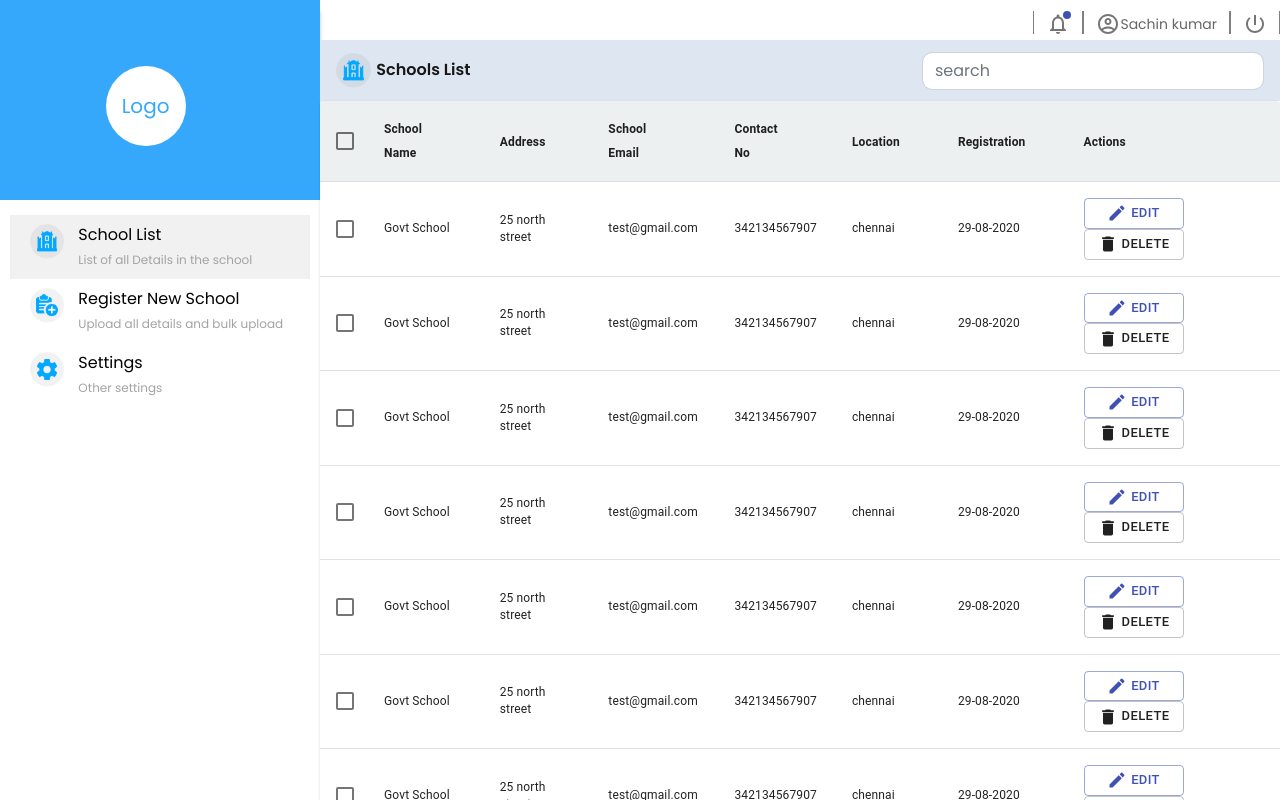
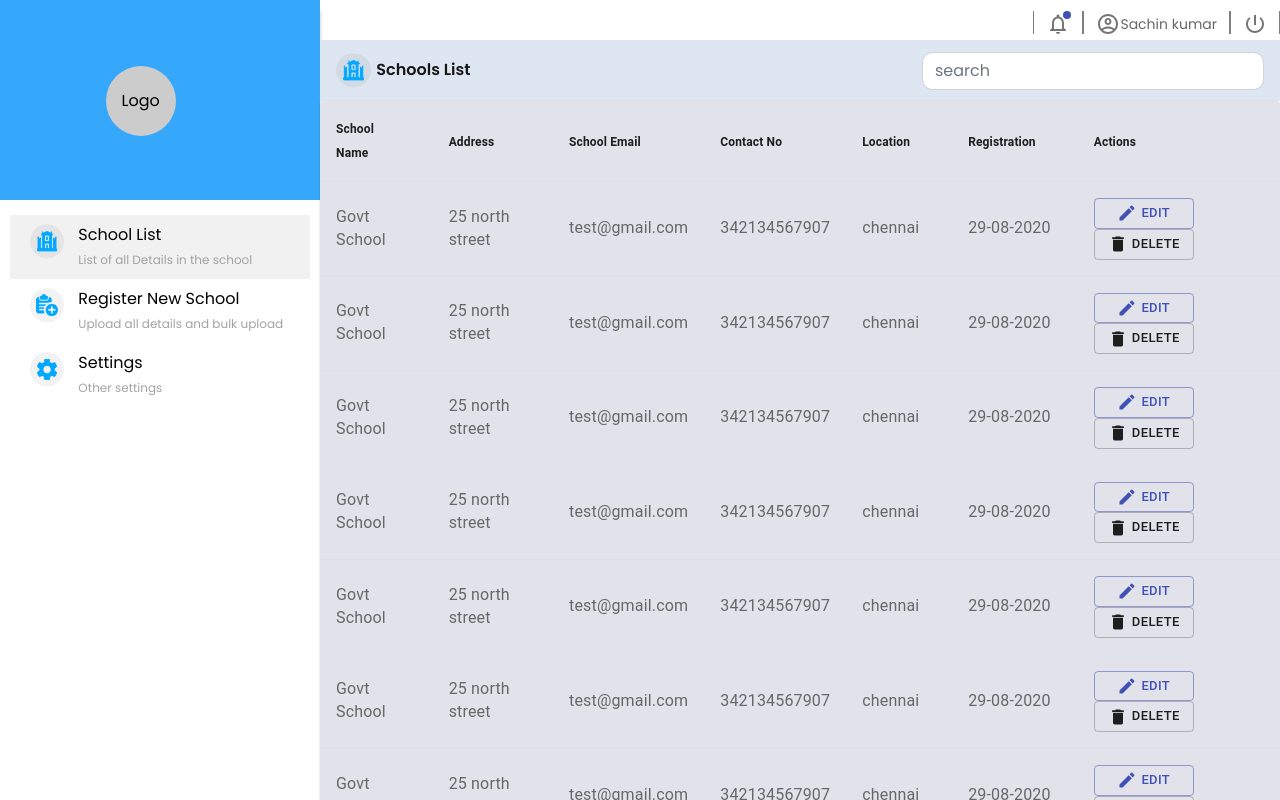
Before and after one commit to pallikondan/school, a React (Create React App) app: page /login in a window 1280 px wide. Both pictures are taken after a click on the button "Login". Shown: the top 800 px of the page. Built offline with nearby package versions, Linux system fonts and the light colour scheme.

Commit message:
Changed the table.

```diff
--- a/src/views/pages/dashboard/StudentList.js
+++ b/src/views/pages/dashboard/StudentList.js
@@ -114,8 +114,8 @@ function EnhancedTableHead(props) {
 
   return (
     <TableHead className={classes.tableHead}>
-      <TableRow>
-        {
+      <TableRow className={classes.tableRow}>
+        {/* {
           props.showSelectAll ? (
             <TableCell padding="checkbox">
               <Checkbox
@@ -133,7 +133,7 @@ function EnhancedTableHead(props) {
               />
             </TableCell>
           ) : <TableCell colSpan={1} />
-        }
+        } */}
         {(fields.filter(x => x.visible)).map(headCell => (
           <TableCell
             key={headCell.key}
@@ -200,6 +200,9 @@ const useStyles = makeStyles(theme => ({
   tableHead: {
     backgroundColor: '#ECF0F1',
   },
+  tableRow: {
+    backgroundColor: '#e2e2ea'
+  },
   headCell: {
     fontWeight: 'bold',
     fontSize: '12px'
@@ -213,7 +216,9 @@ const useStyles = makeStyles(theme => ({
     }
   },
   tableCell: {
-    fontSize: '12px',
+    fontSize: '16px',
+    fontFamily:'poppins (regular)',
+    color:'#676767'
   },
   selected: {}
 }));
@@ -326,12 +331,11 @@ const StudentLists = ({ fields = [], data = [], initialSort = "", searchQuery =
                       aria-checked={isItemSelected}
                       tabIndex={-1}
                       key={record.id}
-                      classes={{ selected: classes.selected }}
-                      className={classes.tableRowSelected}
+                      className={classes.tableRowSelected, classes.tableRow}
                       selected={isItemSelected}
                       style={{ height: 53 }}
                     >
-                      <TableCell padding="checkbox">
+                      {/* <TableCell padding="checkbox">
                         <Checkbox
                           color="primary"
                           style={{ visibility: sensorTable && 'hidden' }}
@@ -339,7 +343,7 @@ const StudentLists = ({ fields = [], data = [], initialSort = "", searchQuery =
                           checked={isItemSelected}
                           inputProps={{ 'aria-labelledby': labelId }}
                         />
-                      </TableCell>
+                      </TableCell> */}
                       {
                         (fields.filter(x => x.visible)).map(field => (
                           <TableCell key={field.key} className={classes.tableCell} padding={field.padding? "checkbox": "default"} align="left">
--- /dev/null
+++ b/src/views/pages/login/login.css
@@ -0,0 +1,13 @@
+.circle {
+    width: 70px;
+    height: 70px;
+    line-height: 70px;
+    border-radius: 50%;
+    font-size: 16px;
+    text-align: center;
+    background: #ccc;
+    color: #000;
+    position: relative;
+    top: 33%;
+    left: 33%;
+}
--- a/src/views/pages/login/login.js
+++ b/src/views/pages/login/login.js
@@ -2,6 +2,7 @@ import React from 'react';
 import {Row, Col, Button} from 'react-bootstrap';
 import loginThumbnail from '../../../assets/login_vector_ic.png'
 import TextField from '@material-ui/core/TextField';
+import './login.css'
 
 
 
@@ -32,7 +33,7 @@ const LoginPage = (props) => {
                         <Row>
                             <Col style={{textAlign: "center"}}>
                                 <div style={{width: "50%", margin: "auto", marginTop: "40%"}}>
-                                    <p>{"Logo"}</p>
+                                <div class="circle">Logo</div>
                                     <div className={'mar_top_5'}>
                                         <span className={'font-medium font-black font-sub-headding'}>Log in to your account.</span>
                                     </div>
```
